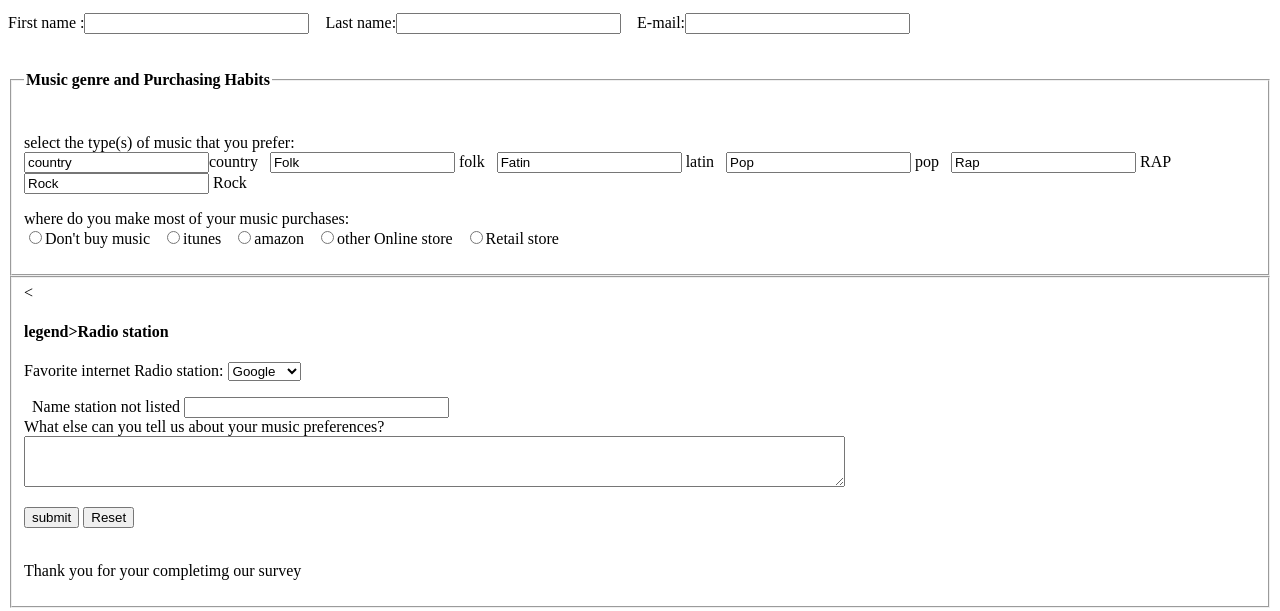
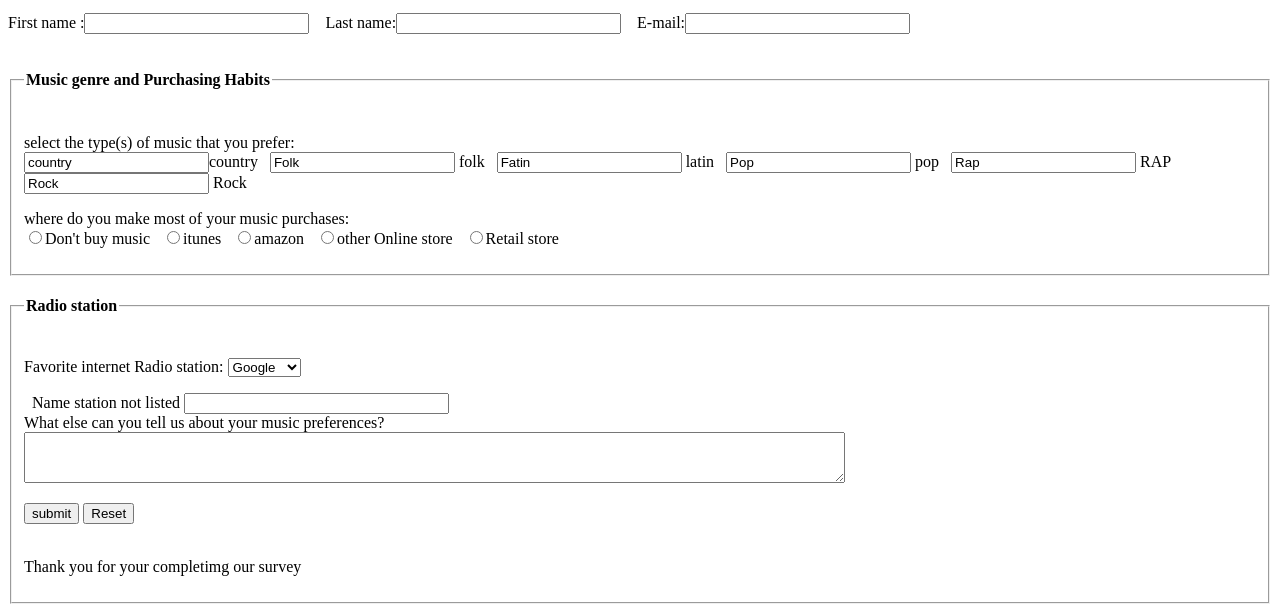
Before and after one commit to josephkote/cefi, a plain HTML site: page index.html in a window 1280 px wide. Shown: the part 367-978 px from the top of the page. Drawn offline with Linux system fonts and the light colour scheme.

Commit message:
Update index.html

```diff
--- a/index.html
+++ b/index.html
@@ -35,7 +35,7 @@
     </p>
   </Fieldset>
 
-    <Fieldset><<h4>legend>Radio station</h4></legend>
+    <Fieldset><legend><h4>Radio station</h4></legend>
     <p>Favorite internet Radio station:
       <select name="Station">
         <option>Google</option>
```
